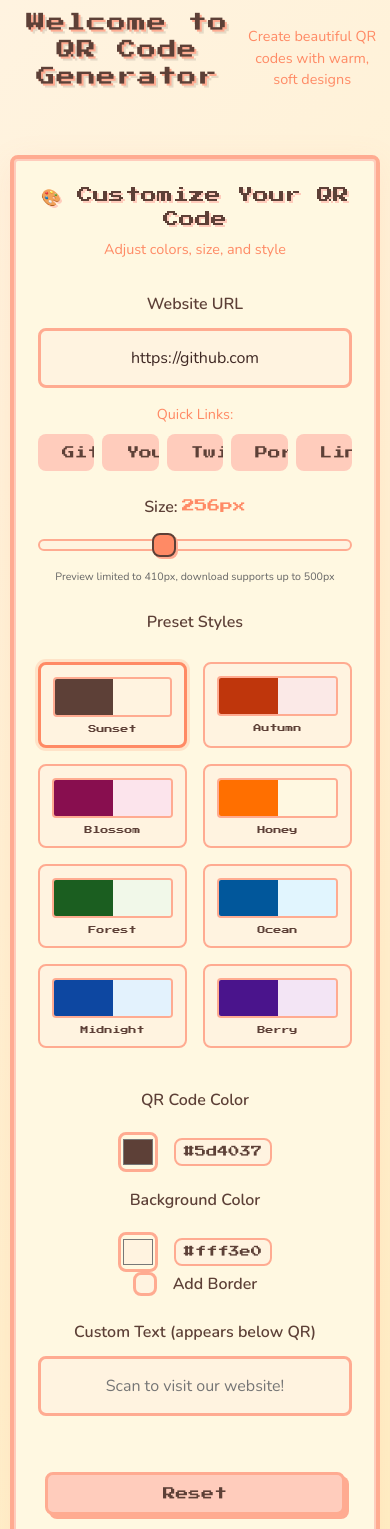
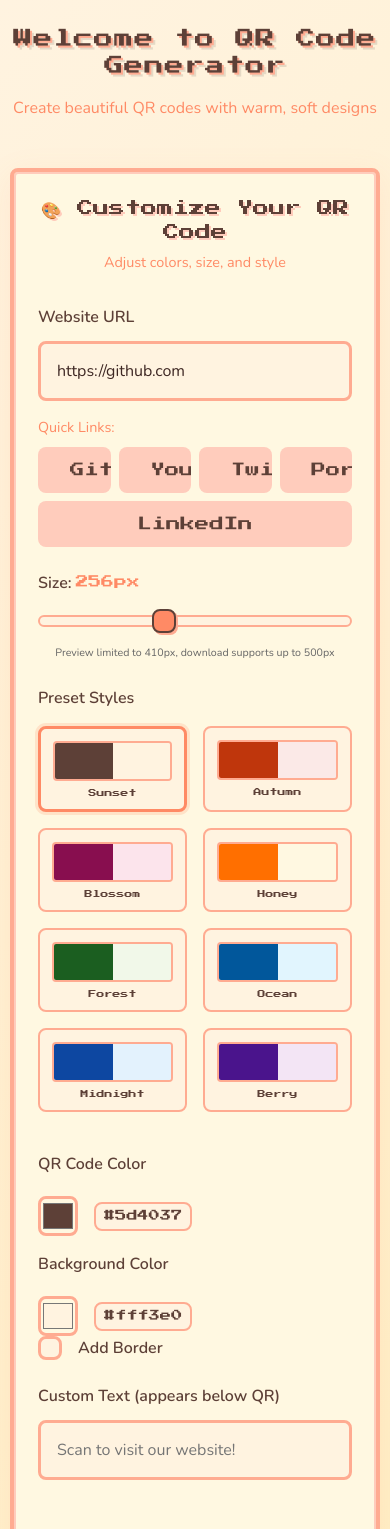
Before and after one commit to GuineaCoding/QR-Code-Generator, a React (Vite) app: page / in a window 390 px wide. Shown: the top 1529 px of the page. Built offline with nearby package versions, Linux system fonts and the light colour scheme.

Commit message:
adjsut color scheme, fonts

```diff
--- a/src/App.css
+++ b/src/App.css
@@ -1,8 +1,7 @@
-/* App.css - Complete Centered Version */
+/* App.css - Fixed Inline Layout */
 @import url('https://fonts.googleapis.com/css2?family=Nunito:wght@300;400;600;700&family=Press+Start+2P&display=swap');
 
 :root {
-  /* Warm color palette */
   --warm-primary: #ff8a65;
   --warm-secondary: #ffccbc;
   --warm-accent: #5d4037;
@@ -10,19 +9,11 @@
   --warm-card: #fff8e1;
   --warm-text: #3e2723;
   --warm-border: #ffab91;
-
-  /* Soft shadows */
   --soft-shadow: 0 8px 32px rgba(255, 138, 101, 0.1);
   --soft-shadow-hover: 0 12px 48px rgba(255, 138, 101, 0.2);
-
-  /* Pixelated border radius */
   --pixel-radius: 8px;
   --pixel-border: 4px;
-
-  /* Layout */
   --max-width: 1400px;
-  --panel-width: 600px;
-  --mobile-padding: 20px;
 }
 
 * {
@@ -36,42 +27,28 @@ body {
   background: linear-gradient(135deg, #fff3e0 0%, #ffecb3 100%);
   color: var(--warm-text);
   min-height: 100vh;
-  display: flex;
-  justify-content: center;
-  align-items: center;
-  padding: var(--mobile-padding);
+  padding: 20px;
 }
 
-/* ===== CONTAINER ===== */
+/* ===== MAIN CONTAINER ===== */
 .app-container {
-  width: 100%;
   max-width: var(--max-width);
+  margin: 0 auto;
   display: flex;
   flex-direction: column;
-  align-items: center;
-  justify-content: center;
   min-height: 100vh;
-  position: relative;
 }
 
 /* ===== HEADER ===== */
 .app-header {
-  width: 100%;
-  display: flex;
-  justify-content: center;
-  align-items: center;
+  text-align: center;
   margin-bottom: 3rem;
-  text-align: center;
-}
-
-.header-content {
-  max-width: 800px;
-  width: 100%;
+  padding-top: 1rem;
 }
 
 .pixel-text {
   font-family: 'Press Start 2P', cursive;
-  font-size: clamp(1.5rem, 4vw, 2.5rem);
+  font-size: clamp(1.8rem, 4vw, 2.5rem);
   color: var(--warm-accent);
   text-align: center;
   text-shadow:
@@ -93,29 +70,24 @@ body {
 
 /* ===== MAIN CONTENT ===== */
 .main-content {
-  width: 100%;
+  flex: 1;
   display: flex;
   justify-content: center;
   align-items: flex-start;
-  margin-bottom: 3rem;
+  width: 100%;
 }
 
-.content-wrapper {
-  display: grid;
-  grid-template-columns: repeat(auto-fit, minmax(550px, 1fr));
+/* ===== PANELS CONTAINER - INLINE ON DESKTOP ===== */
+.panels-container {
+  display: flex;
   gap: 2rem;
   width: 100%;
+  max-width: var(--max-width);
   justify-content: center;
+  align-items: flex-start;
 }
 
-@media (max-width: 1150px) {
-  .content-wrapper {
-    grid-template-columns: 1fr;
-    max-width: 600px;
-  }
-}
-
-/* ===== PANELS ===== */
+/* ===== INDIVIDUAL PANELS ===== */
 .controls-panel,
 .preview-panel {
   background: var(--warm-card);
@@ -126,11 +98,11 @@ body {
     var(--soft-shadow);
   position: relative;
   overflow: hidden;
-  width: 100%;
   display: flex;
   flex-direction: column;
-  align-items: center;
   padding: 2rem;
+  flex: 1;
+  min-width: 0; /* Prevents flex items from overflowing */
 }
 
 .controls-panel::before,
@@ -152,6 +124,16 @@ body {
   opacity: 0.3;
 }
 
+.controls-panel {
+  max-width: 550px;
+}
+
+.preview-panel {
+  max-width: 550px;
+  align-items: center;
+}
+
+/* ===== PANEL HEADERS ===== */
 .panel-header {
   text-align: center;
   margin-bottom: 2rem;
@@ -176,11 +158,7 @@ body {
 /* ===== CONTROLS ===== */
 .input-group {
   width: 100%;
-  max-width: 500px;
   margin-bottom: 1.5rem;
-  display: flex;
-  flex-direction: column;
-  align-items: center;
 }
 
 .input-label {
@@ -189,8 +167,6 @@ body {
   margin-bottom: 0.75rem;
   color: var(--warm-accent);
   font-size: 1rem;
-  text-align: center;
-  width: 100%;
 }
 
 .size-value {
@@ -199,7 +175,6 @@ body {
   color: var(--warm-primary);
 }
 
-/* Input Fields */
 .text-input {
   width: 100%;
   padding: 1rem;
@@ -210,7 +185,6 @@ body {
   background: var(--warm-bg);
   color: var(--warm-text);
   transition: all 0.3s ease;
-  text-align: center;
 }
 
 .text-input:focus {
@@ -222,23 +196,18 @@ body {
 /* Sample Links */
 .sample-links {
   margin-top: 1rem;
-  width: 100%;
-  display: flex;
-  flex-direction: column;
-  align-items: center;
 }
 
 .sample-label {
   font-size: 0.9rem;
   color: var(--warm-primary);
   margin-bottom: 0.5rem;
-  text-align: center;
+  display: block;
 }
 
 .link-chips {
   display: flex;
   flex-wrap: wrap;
-  justify-content: center;
   gap: 0.5rem;
 }
 
@@ -298,7 +267,6 @@ body {
   margin-top: 0.5rem;
   color: #666;
   font-size: 0.8rem;
-  width: 100%;
 }
 
 /* Preset Grid */
@@ -307,13 +275,6 @@ body {
   grid-template-columns: repeat(4, 1fr);
   gap: 1rem;
   margin-top: 1rem;
-  width: 100%;
-}
-
-@media (max-width: 600px) {
-  .preset-grid {
-    grid-template-columns: repeat(2, 1fr);
-  }
 }
 
 .preset-button {
@@ -326,7 +287,6 @@ body {
   border-radius: var(--pixel-radius);
   cursor: pointer;
   transition: all 0.3s ease;
-  width: 100%;
 }
 
 .preset-button:hover {
@@ -359,7 +319,6 @@ body {
   font-family: 'Press Start 2P', cursive;
   font-size: 0.6rem;
   color: var(--warm-accent);
-  text-align: center;
 }
 
 /* Color Controls */
@@ -368,22 +327,11 @@ body {
   grid-template-columns: repeat(2, 1fr);
   gap: 2rem;
   margin-top: 1rem;
-  width: 100%;
-  max-width: 500px;
-}
-
-@media (max-width: 500px) {
-  .color-controls {
-    grid-template-columns: 1fr;
-    gap: 1rem;
-  }
 }
 
 .color-group {
   display: flex;
   flex-direction: column;
-  align-items: center;
-  width: 100%;
 }
 
 .color-input-wrapper {
@@ -391,8 +339,6 @@ body {
   align-items: center;
   gap: 1rem;
   margin-top: 0.5rem;
-  width: 100%;
-  justify-content: center;
 }
 
 .color-input {
@@ -412,8 +358,6 @@ body {
   padding: 0.5rem 1rem;
   border-radius: var(--pixel-radius);
   border: 2px solid var(--warm-border);
-  min-width: 100px;
-  text-align: center;
 }
 
 /* Checkbox */
@@ -424,7 +368,6 @@ body {
   cursor: pointer;
   font-weight: 600;
   color: var(--warm-accent);
-  justify-content: center;
 }
 
 .checkbox-input {
@@ -464,10 +407,6 @@ body {
   background: var(--warm-bg);
   border-radius: var(--pixel-radius);
   border: 2px solid var(--warm-border);
-  width: 100%;
-  display: flex;
-  flex-direction: column;
-  align-items: center;
 }
 
 /* Action Buttons */
@@ -475,12 +414,8 @@ body {
   display: flex;
   gap: 1rem;
   margin-top: 2rem;
-  width: 100%;
-  max-width: 500px;
-  justify-content: center;
 }
 
-/* Pixel Buttons */
 .pixel-button {
   padding: 1rem 2rem;
   font-family: 'Press Start 2P', cursive;
@@ -493,7 +428,6 @@ body {
   position: relative;
   overflow: hidden;
   flex: 1;
-  max-width: 250px;
 }
 
 .pixel-button::before {
@@ -535,7 +469,7 @@ body {
   box-shadow: 6px 6px 0 var(--warm-border);
 }
 
-/* ===== PREVIEW ===== */
+/* ===== PREVIEW PANEL ===== */
 .qr-display {
   width: 100%;
   max-width: 410px;
@@ -548,7 +482,6 @@ body {
   margin: 2rem auto;
   border-radius: var(--pixel-radius);
   box-shadow: inset 0 0 20px rgba(255, 138, 101, 0.1);
-  position: relative;
 }
 
 .custom-text {
@@ -568,9 +501,6 @@ body {
 .download-options {
   width: 100%;
   margin-top: 2rem;
-  display: flex;
-  flex-direction: column;
-  align-items: center;
 }
 
 .options-title {
@@ -585,10 +515,6 @@ body {
   display: flex;
   gap: 1rem;
   margin-bottom: 1.5rem;
-  width: 100%;
-  max-width: 500px;
-  justify-content: center;
-  flex-wrap: wrap;
 }
 
 .download-btn {
@@ -598,7 +524,7 @@ body {
   justify-content: center;
   padding: 1.5rem 1rem;
   height: auto;
-  min-width: 140px;
+  flex: 1;
 }
 
 .download-btn.png {
@@ -629,7 +555,6 @@ body {
   padding: 1rem;
   border-radius: var(--pixel-radius);
   border: 2px solid var(--warm-border);
-  max-width: 500px;
   text-align: center;
 }
 
@@ -641,20 +566,12 @@ body {
 
 /* ===== FOOTER ===== */
 .app-footer {
-  width: 100%;
   text-align: center;
   padding: 2rem;
   margin-top: 3rem;
   border-top: 3px solid var(--warm-border);
   color: var(--warm-primary);
   font-size: 0.9rem;
-  display: flex;
-  justify-content: center;
-}
-
-.footer-content {
-  max-width: 600px;
-  width: 100%;
 }
 
 .footer-note {
@@ -666,27 +583,19 @@ body {
 
 /* ===== ANIMATIONS ===== */
 @keyframes pixelPulse {
-  0%, 100% {
-    opacity: 1;
-    transform: scale(1);
-  }
-  50% {
-    opacity: 0.8;
-    transform: scale(1.02);
-  }
+  0%, 100% { opacity: 1; transform: scale(1); }
+  50% { opacity: 0.8; transform: scale(1.02); }
 }
 
 .qr-display {
   animation: pixelPulse 2s ease-in-out infinite;
 }
 
-/* ===== RESPONSIVE ===== */
-@media (max-width: 768px) {
-  body {
-    padding: 10px;
-  }
+/* ===== RESPONSIVE DESIGN ===== */
 
-  .content-wrapper {
+/* Tablet: Still side-by-side but smaller gap */
+@media (max-width: 1100px) {
+  .panels-container {
     gap: 1.5rem;
   }
 
@@ -695,18 +604,85 @@ body {
     padding: 1.5rem;
   }
 
+  .preset-grid {
+    grid-template-columns: repeat(3, 1fr);
+  }
+}
+
+/* Large Mobile/Tablet: Stack panels */
+@media (max-width: 900px) {
+  .panels-container {
+    flex-direction: column;
+    align-items: center;
+    gap: 2rem;
+  }
+
+  .controls-panel,
+  .preview-panel {
+    max-width: 700px;
+    width: 100%;
+  }
+}
+
+/* Mobile */
+@media (max-width: 768px) {
+  body {
+    padding: 10px;
+  }
+
+  .pixel-text {
+    font-size: 1.5rem;
+    text-shadow:
+      2px 2px 0 var(--warm-border),
+      4px 4px 0 rgba(0, 0, 0, 0.1);
+  }
+
+  .subtitle {
+    font-size: 1rem;
+  }
+
+  .preset-grid {
+    grid-template-columns: repeat(4, 1fr);
+  }
+
+  .color-controls {
+    grid-template-columns: 1fr;
+    gap: 1rem;
+  }
+
+  .action-buttons {
+    flex-direction: column;
+  }
+
   .pixel-button {
-    padding: 0.75rem 1.5rem;
-    font-size: 0.8rem;
+    width: 100%;
+  }
+
+  .download-buttons {
+    flex-direction: column;
   }
 
   .download-btn {
-    min-width: 120px;
-    padding: 1rem 0.75rem;
+    width: 100%;
+  }
+}
+
+/* Small Mobile */
+@media (max-width: 480px) {
+  .pixel-text {
+    font-size: 1.2rem;
   }
 
-  .btn-icon {
-    font-size: 1.2rem;
+  .preset-grid {
+    grid-template-columns: repeat(2, 1fr);
+  }
+
+  .panel-title {
+    font-size: 1rem;
+  }
+
+  .preset-name {
+    font-size: 0.5rem;
   }
 
   .color-input {
@@ -717,48 +693,14 @@ body {
   .color-hex {
     font-size: 0.7rem;
     padding: 0.25rem 0.5rem;
-    min-width: 80px;
-  }
-}
-
-@media (max-width: 480px) {
-  .pixel-text {
-    font-size: 1.2rem;
-    text-shadow:
-      2px 2px 0 var(--warm-border),
-      4px 4px 0 rgba(0, 0, 0, 0.1);
-  }
-
-  .subtitle {
-    font-size: 0.9rem;
-  }
-
-  .panel-title {
-    font-size: 1rem;
-  }
-
-  .preset-name {
-    font-size: 0.5rem;
-  }
-
-  .action-buttons {
-    flex-direction: column;
-    align-items: center;
-  }
-
-  .pixel-button {
-    width: 100%;
-    max-width: 300px;
-  }
-
-  .download-buttons {
-    flex-direction: column;
-    align-items: center;
   }
 
   .download-btn {
-    width: 100%;
-    max-width: 300px;
+    padding: 1rem 0.5rem;
+  }
+
+  .btn-icon {
+    font-size: 1.2rem;
   }
 }
 
```
